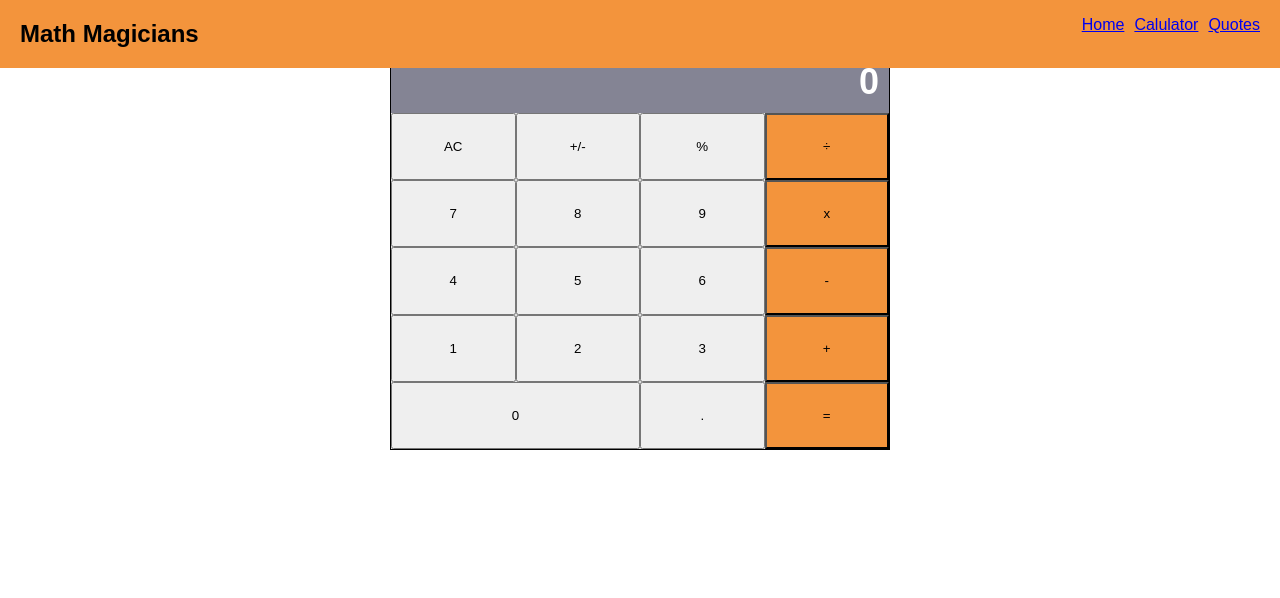
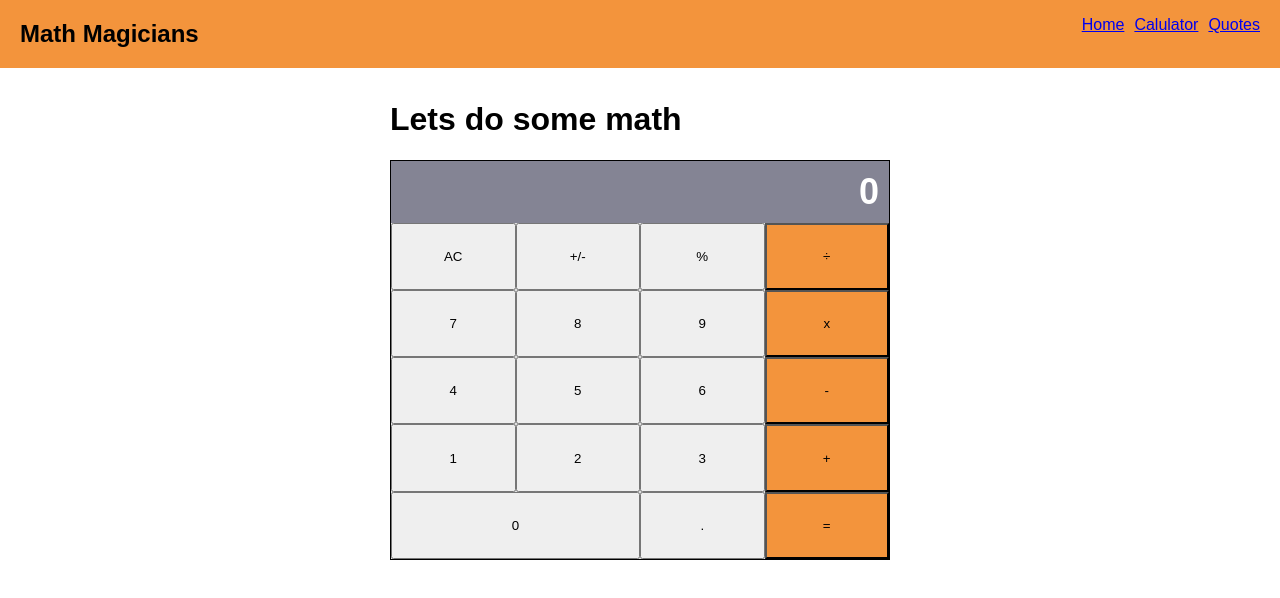
Before and after one commit to lorenzoworx/math-magicians, a React (Create React App) app: page /calculator in a window 1280 px wide. Shown: the top 598 px of the page. Built offline with nearby package versions, Linux system fonts and the light colour scheme.

Commit message:
Fix css bug

```diff
--- a/src/components/calculator.js
+++ b/src/components/calculator.js
@@ -24,9 +24,12 @@ function Calculator() {
     }
   };
   return (
-    <div className="calculator">
-      <CalcDisplay result={calcResult} />
-      <BuildCalc handleClick={handleClick} />
+    <div className="calculatorPage">
+      <h1>Lets do some math</h1>
+      <div className="calculator">
+        <CalcDisplay result={calcResult} />
+        <BuildCalc handleClick={handleClick} />
+      </div>
     </div>
   );
 }
```
